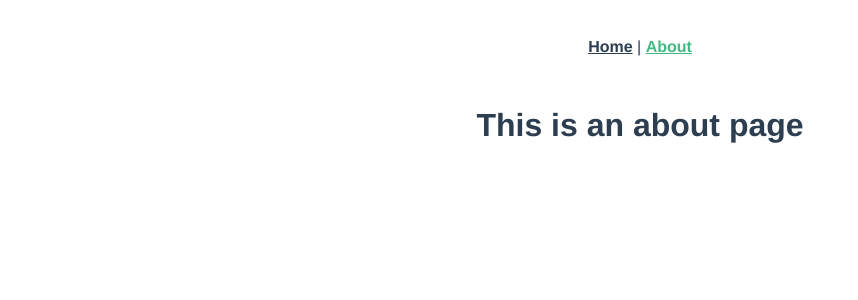
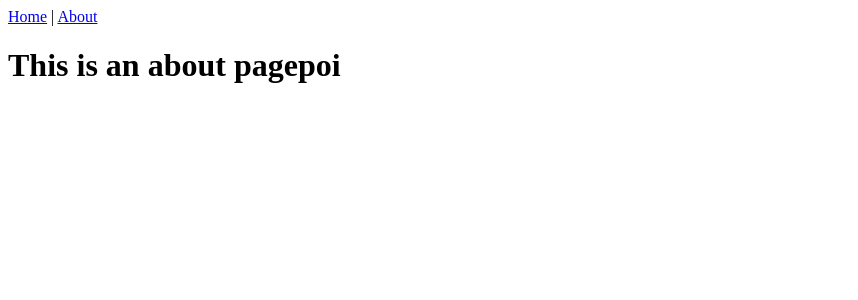
Before and after one commit to Keyto1995/watame-vue3, a Vue app: page /about in a window 1280 px wide. Shown: the top 300 px of the page, without its empty margins (0-858 px from the left). Built offline with nearby package versions, Linux system fonts and the light colour scheme.

Commit message:
修改prettier配置;

```diff
--- a/package.json
+++ b/package.json
@@ -26,7 +26,7 @@
     "eslint-plugin-prettier": "^3.1.3",
     "eslint-plugin-vue": "^7.0.0-0",
     "node-sass": "^4.12.0",
-    "prettier": "^1.19.1",
+    "prettier": "^2.1.2",
     "sass-loader": "^8.0.2"
   }
 }
--- a/src/App.vue
+++ b/src/App.vue
@@ -6,25 +6,9 @@
   <router-view />
 </template>
 
-<style lang="scss">
-#app {
-  font-family: Avenir, Helvetica, Arial, sans-serif;
-  -webkit-font-smoothing: antialiased;
-  -moz-osx-font-smoothing: grayscale;
-  text-align: center;
-  color: #2c3e50;
-}
+<script lang="ts">
+import { defineComponent } from "vue";
+export default defineComponent({});
+</script>
 
-#nav {
-  padding: 30px;
-
-  a {
-    font-weight: bold;
-    color: #2c3e50;
-
-    &.router-link-exact-active {
-      color: #42b983;
-    }
-  }
-}
-</style>
+<style lang="scss"></style>
--- a/src/components/HelloWorld.vue
+++ b/src/components/HelloWorld.vue
@@ -106,25 +106,9 @@
 export default {
   name: "HelloWorld",
   props: {
-    msg: String
-  }
+    msg: String,
+  },
 };
 </script>
 
-<!-- Add "scoped" attribute to limit CSS to this component only -->
-<style scoped lang="scss">
-h3 {
-  margin: 40px 0 0;
-}
-ul {
-  list-style-type: none;
-  padding: 0;
-}
-li {
-  display: inline-block;
-  margin: 0 10px;
-}
-a {
-  color: #42b983;
-}
-</style>
+<style scoped lang="scss"></style>
--- a/src/main.js
+++ b/src/main.js
@@ -3,7 +3,7 @@ import App from "./App.vue";
 import router from "./router";
 import store from "./store";
 
-createApp(App)
-  .use(store)
-  .use(router)
-  .mount("#app");
+const app = createApp(App);
+app.use(store);
+app.use(router);
+app.mount("#app");
--- a/src/store/index.js
+++ b/src/store/index.js
@@ -4,5 +4,5 @@ export default createStore({
   state: {},
   mutations: {},
   actions: {},
-  modules: {}
+  modules: {},
 });
--- a/src/views/About.vue
+++ b/src/views/About.vue
@@ -1,5 +1,16 @@
 <template>
   <div class="about">
-    <h1>This is an about page</h1>
+    <h1>This is an about page{{ msg }}</h1>
   </div>
 </template>
+
+<script lang="ts">
+import { defineComponent } from "vue";
+export default defineComponent({
+  data() {
+    return {
+      msg: "poi",
+    };
+  },
+});
+</script>
--- a/src/views/Home.vue
+++ b/src/views/Home.vue
@@ -12,7 +12,7 @@ import HelloWorld from "@/components/HelloWorld.vue";
 export default {
   name: "Home",
   components: {
-    HelloWorld
-  }
+    HelloWorld,
+  },
 };
 </script>
```
Also changed, not shown: src/router/index.js (+4 -4 lines), .prettierrc.js (added), 1 other file (tests, documents, lock files or other folders).
